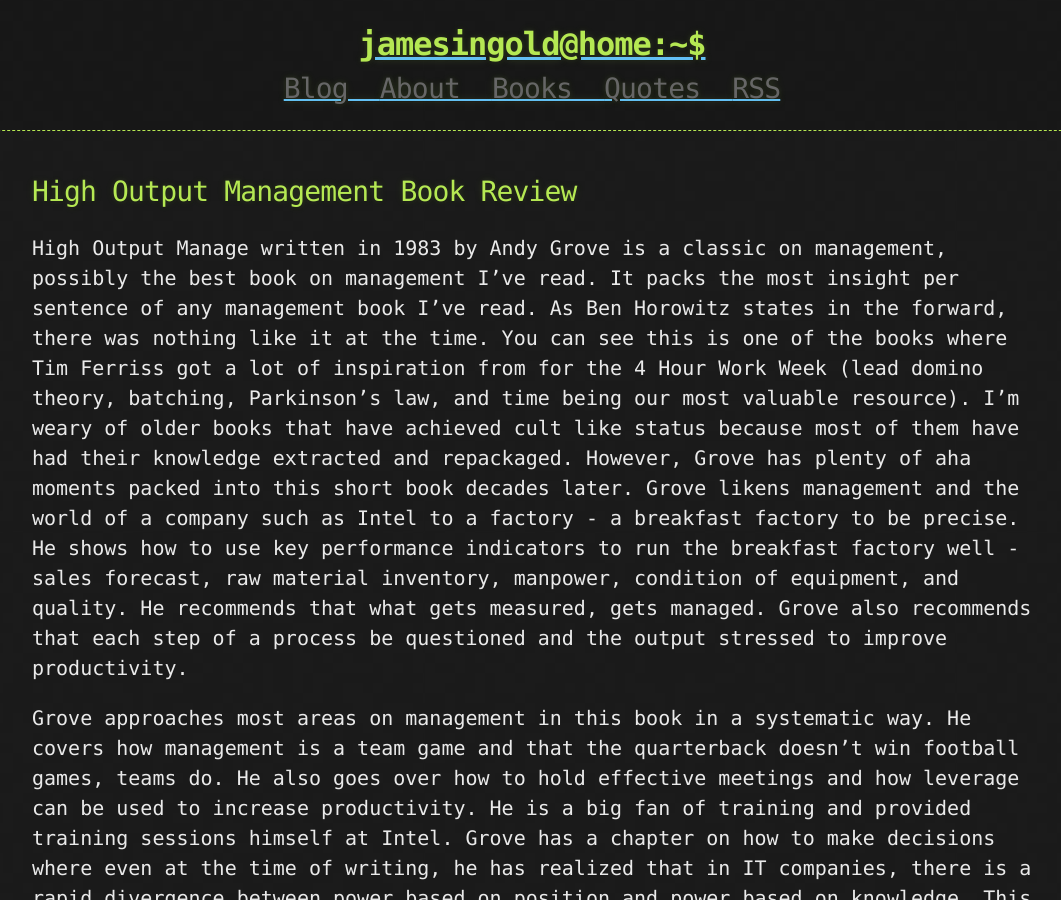
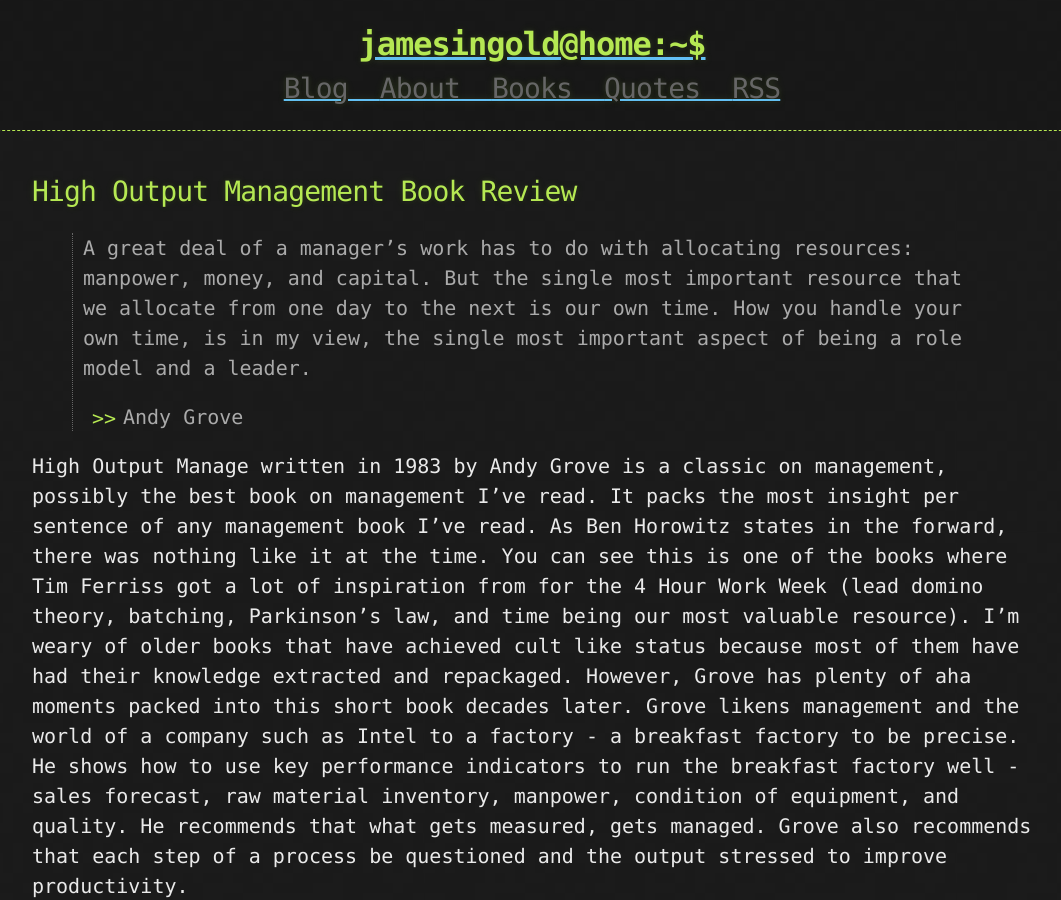
Before and after one commit to james-ingold/james-ingold.github.io, a Jekyll site: the page built from _books/high-output-management.md, in a window 1280 px wide and 900 px high. Shown: the whole window, without its empty margins (108-1169 px from the left). Built offline with Jekyll 4.4.1, drawn with Linux system fonts in a browser that asks for light colours.

Commit message:
formatting

```diff
--- a/_books/high-output-management.md
+++ b/_books/high-output-management.md
@@ -7,6 +7,10 @@ review: 10
 author: James Ingold
 ---
 
+> A great deal of a manager's work has to do with allocating resources: manpower, money, and capital. But the single most important resource that we allocate from one day to the next is our own time. How you handle your own time, is in my view, the single most important aspect of being a role model and a leader.
+>
+> - Andy Grove
+
 High Output Manage written in 1983 by Andy Grove is a classic on management, possibly the best book on management I've read. It packs the most insight per sentence of any management book I've read. As Ben Horowitz states in the forward, there was nothing like it at the time. You can see this is one of the books where Tim Ferriss got a lot of inspiration from for the 4 Hour Work Week (lead domino theory, batching, Parkinson's law, and time being our most valuable resource). I’m weary of older books that have achieved cult like status because most of them have had their knowledge extracted and repackaged. However, Grove has plenty of aha moments packed into this short book decades later. Grove likens management and the world of a company such as Intel to a factory - a breakfast factory to be precise. He shows how to use key performance indicators to run the breakfast factory well - sales forecast, raw material inventory, manpower, condition of equipment, and quality. He recommends that what gets measured, gets managed. Grove also recommends that each step of a process be questioned and the output stressed to improve productivity.
 
 Grove approaches most areas on management in this book in a systematic way. He covers how management is a team game and that the quarterback doesn't win football games, teams do. He also goes over how to hold effective meetings and how leverage can be used to increase productivity. He is a big fan of training and provided training sessions himself at Intel. Grove has a chapter on how to make decisions where even at the time of writing, he has realized that in IT companies, there is a rapid divergence between power based on position and power based on knowledge. This occurs because the base of knowledge that constitutes the foundation of the business changes rapidly. Grove recognizes that knowledgeable people in the organization need to give their opinions and that a veteran manager is no longer a technical expert. "They might have been when they started. At Intel, we managers get more obsolete every day". You can tell that Grove elicited the opinions of as many as he reasonably could to make sure Intel made correct decisions.
@@ -15,7 +19,7 @@ At one point Grove gets into Maslow's heirarchy of needs and decribes where mone
 
 There are a ton of gems in this book. Grove covers the game of management from top to bottom. You can tell Andy Grove is highly intelligent but he has a way of writing and communicating that makes his thoughts accessible. That alone is a major feat, the CEO of Intel has honed his wisdom into pearls to teach you. This is a must read for entrepreneurs and managers. Sit down for a day with a notebook and read this book.
 
-Selected Notes:
+### Selected Notes:
 
 > Being a manager is not about how smart you are or how well you know your business, it’s about how that translates to the teams performance and output.
 
```
